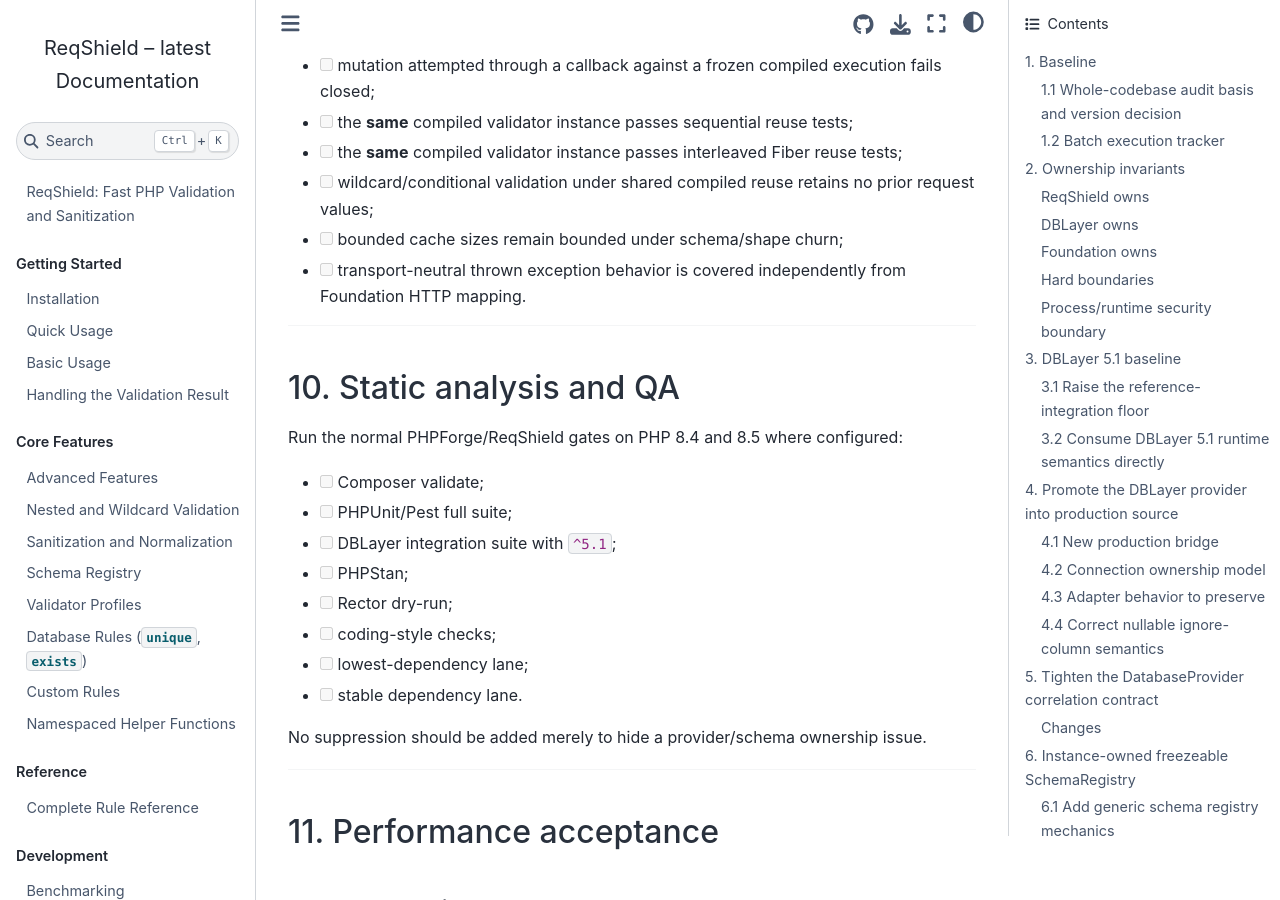
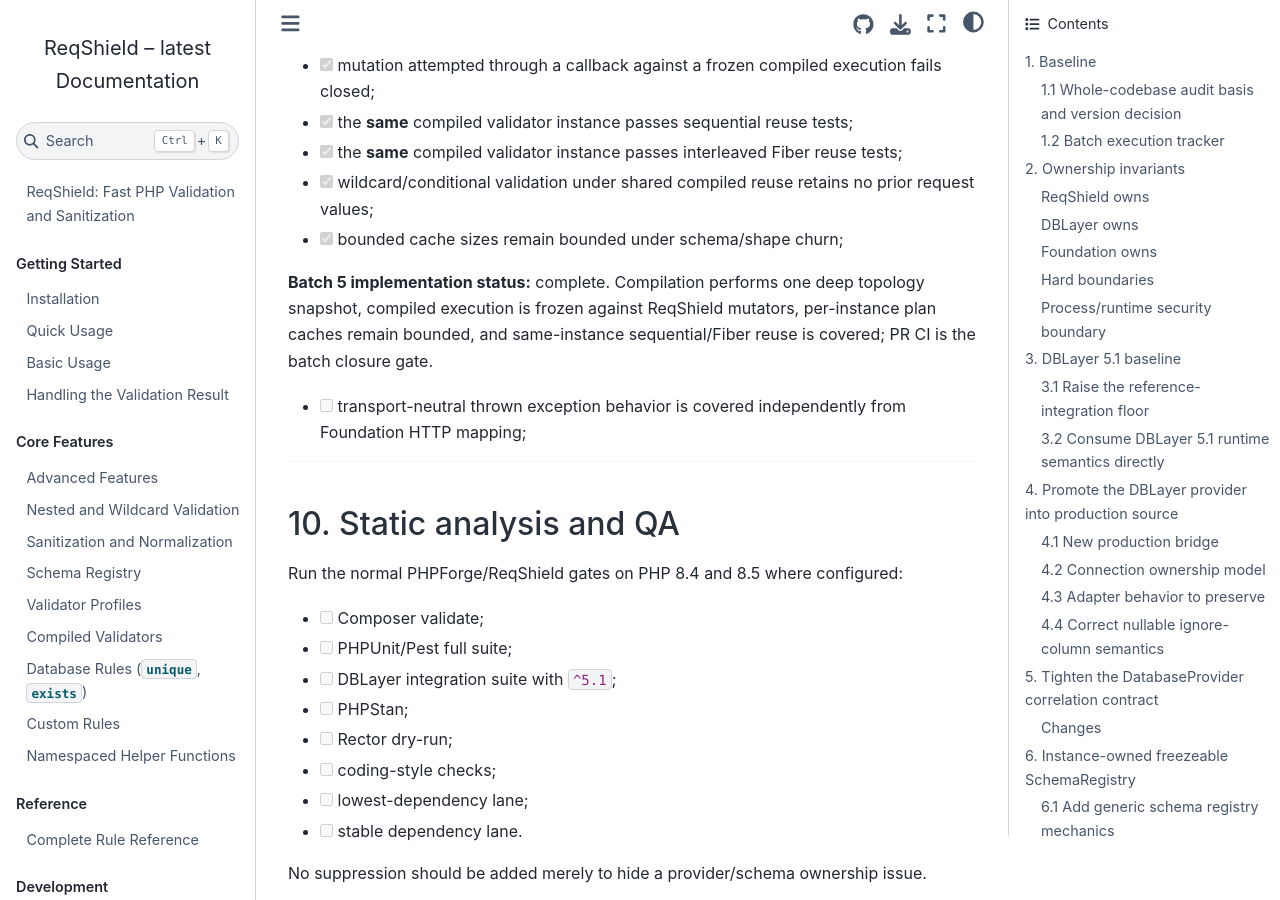
Before and after one commit to infocyph/ReqShield, a Sphinx documentation site: the page built from docs/plans/reqshield-3.2-foundation-26.7-development-plan.md, in a window 1280 px wide and 900 px high, scrolled down 18845 px. Built offline with Sphinx 7.4.7 and the Sphinx Book theme 1.1.4, drawn with Linux system fonts in a browser that asks for light colours; some of the changed text lies outside the part shown.

Commit message:
feat: freeze compiled validator runtime

```diff
--- a/docs/index.rst
+++ b/docs/index.rst
@@ -53,6 +53,7 @@
    sanitization
    schema-registry
    validator-profiles
+   compiled-validators
    database-rules
    custom-rules
    helper-functions
--- a/docs/plans/reqshield-3.2-foundation-26.7-development-plan.md
+++ b/docs/plans/reqshield-3.2-foundation-26.7-development-plan.md
@@ -46,8 +46,8 @@
 | 2 | Production native DBLayer 5.1 provider + resolver lifetime + DB regression matrix | **complete — PR run #48 green** |
 | 3 | Instance-owned freezeable `SchemaRegistry` + static-fragment compatibility boundary | **complete — PR run #48 green** |
 | 4 | Immutable `ValidatorProfile` + Foundation profile-parity semantics | **complete — PR run #53 green** |
-| 5 | Frozen/reentrant `CompiledValidator` + cache/state isolation | **next** |
-| 6 | Transport-neutral exception cleanup + Pathwise 4.1 / Runwire trust-boundary closure | open |
+| 5 | Frozen/reentrant `CompiledValidator` + cache/state isolation | **implementation complete / QA pending** |
+| 6 | Transport-neutral exception cleanup + Pathwise 4.1 / Runwire trust-boundary closure | **next** |
 | 7 | Documentation + benchmarks + PHP 8.4/8.5 stable/lowest QA + ReqShield 3.2 release gate | open |
 | 8 | Foundation 26.7 migration: consume 3.2 and delete duplicate DB/schema/profile mechanics | open |
 
@@ -385,13 +385,13 @@
 
 ReqShield 3.2 should preserve mutable builder-style `Validator` APIs for compatibility while making compiled execution explicit and safe:
 
-- [ ] `Validator::compile()` / `Validator::compile(...)` must produce an independent frozen execution snapshot rather than a thin closure over mutable configuration;
-- [ ] do not rely on a shallow clone unless every nested mutable object has been audited;
-- [ ] frozen execution rejects topology/configuration mutation through callbacks or retained references with a dedicated exception;
-- [ ] the same compiled validator instance must be safely reusable sequentially and by interleaved Fibers;
-- [ ] callbacks may observe validation context, but cannot mutate frozen validator topology while an execution is in progress;
-- [ ] caller-owned mutable state captured by a callback remains the caller's responsibility and must be documented separately from ReqShield isolation;
-- [ ] database-provider resolution stays lazy and execution-scoped under compiled reuse.
+- [X] `Validator::compile()` / `Validator::compile(...)` must produce an independent frozen execution snapshot rather than a thin closure over mutable configuration;
+- [X] do not rely on a shallow clone unless every nested mutable object has been audited;
+- [X] frozen execution rejects topology/configuration mutation through callbacks or retained references with a dedicated exception;
+- [X] the same compiled validator instance must be safely reusable sequentially and by interleaved Fibers;
+- [X] callbacks may observe validation context, but cannot mutate frozen validator topology while an execution is in progress;
+- [X] caller-owned mutable state captured by a callback remains the caller's responsibility and must be documented separately from ReqShield isolation;
+- [X] database-provider resolution stays lazy and execution-scoped under compiled reuse.
 
 ### 7.2 Mutable-validator audit
 
@@ -399,24 +399,24 @@
 
 Audit and test:
 
-- [ ] `when()` / conditional rules;
-- [ ] callbacks and after-validation callbacks;
-- [ ] locale/message/alias changes;
-- [ ] sanitizers/casts;
-- [ ] unknown-field policy;
-- [ ] wildcard schema cache;
-- [ ] validation-plan cache;
-- [ ] database provider attachment;
-- [ ] compiled-validator behavior.
+- [X] `when()` / conditional rules;
+- [X] callbacks and after-validation callbacks;
+- [X] locale/message/alias changes;
+- [X] sanitizers/casts;
+- [X] unknown-field policy;
+- [X] wildcard schema cache;
+- [X] validation-plan cache;
+- [X] database provider attachment;
+- [X] compiled-validator behavior.
 
 Required guarantees:
 
-- [ ] one validation call does not retain input values into the next call;
-- [ ] wildcard/nested expansion caches contain only schema/plan information, never request data;
-- [ ] validation callbacks cannot mutate frozen shared schema topology;
-- [ ] non-DB validation executes with zero DB resolution/I/O;
-- [ ] a lazy DB connection resolver is not invoked unless a DB rule actually reaches batched execution;
-- [ ] interleaved Fiber validations using distinct provider/resolver state do not cross-contaminate.
+- [X] one validation call does not retain input values into the next call;
+- [X] wildcard/nested expansion caches contain only schema/plan information, never request data;
+- [X] validation callbacks cannot mutate frozen shared schema topology;
+- [X] non-DB validation executes with zero DB resolution/I/O;
+- [X] a lazy DB connection resolver is not invoked unless a DB rule actually reaches batched execution;
+- [X] interleaved Fiber validations using distinct provider/resolver state do not cross-contaminate.
 
 ### 7.3 Cache/state classification
 
@@ -429,11 +429,11 @@
 
 Requirements:
 
-- [ ] bounded caches must remain bounded under adversarial schema/shape churn;
-- [ ] wildcard cache keys may use request shape but must never retain scalar request values or object payloads;
-- [ ] process caches must not become hidden application schema-registration stores;
-- [ ] static fragment registration remains classified separately as mutable global topology, not as a harmless cache;
-- [ ] cache/LRU mutation during Fiber interleaving must not alter validation correctness.
+- [X] bounded caches must remain bounded under adversarial schema/shape churn;
+- [X] wildcard cache keys may use request shape but must never retain scalar request values or object payloads;
+- [X] process caches must not become hidden application schema-registration stores;
+- [X] static fragment registration remains classified separately as mutable global topology, not as a harmless cache;
+- [X] cache/LRU mutation during Fiber interleaving must not alter validation correctness.
 
 A shared compiled validator is expected to be safely reusable under these constraints; do not hide ownership/state resets in Foundation.
 
@@ -519,9 +519,9 @@
 
 ### 9.3 Runtime tests
 
-- [ ] repeated validation using the same safe validator/compiled-validator path;
-- [ ] sequential isolation;
-- [ ] interleaved Fiber isolation;
+- [X] repeated validation using the same safe validator/compiled-validator path;
+- [X] sequential isolation;
+- [X] interleaved Fiber isolation;
 - [ ] large wildcard input under configured limits;
 - [ ] bounds failures occur before expensive DB work where applicable.
 
@@ -544,14 +544,17 @@
 
 **Batch 4 status:** COMPLETE — `ValidatorProfile` is sparse and immutable, Foundation-compatible merge/normalization semantics are covered, application remains DB-cold, and PR run #53 is green across QA/analysis/stable/lowest/benchmarks.
 
-- [ ] compiling creates a snapshot independent from later mutation of the source builder;
-- [ ] post-compile mutation of the source `Validator` cannot alter the compiled validator;
-- [ ] mutation attempted through a callback against a frozen compiled execution fails closed;
-- [ ] the **same** compiled validator instance passes sequential reuse tests;
-- [ ] the **same** compiled validator instance passes interleaved Fiber reuse tests;
-- [ ] wildcard/conditional validation under shared compiled reuse retains no prior request values;
-- [ ] bounded cache sizes remain bounded under schema/shape churn;
-- [ ] transport-neutral thrown exception behavior is covered independently from Foundation HTTP mapping.
+- [X] compiling creates a snapshot independent from later mutation of the source builder;
+- [X] post-compile mutation of the source `Validator` cannot alter the compiled validator;
+- [X] mutation attempted through a callback against a frozen compiled execution fails closed;
+- [X] the **same** compiled validator instance passes sequential reuse tests;
+- [X] the **same** compiled validator instance passes interleaved Fiber reuse tests;
+- [X] wildcard/conditional validation under shared compiled reuse retains no prior request values;
+- [X] bounded cache sizes remain bounded under schema/shape churn;
+
+**Batch 5 implementation status:** complete. Compilation performs one deep topology snapshot, compiled execution is frozen against ReqShield mutators, per-instance plan caches remain bounded, and same-instance sequential/Fiber reuse is covered; PR CI is the batch closure gate.
+
+- [ ] transport-neutral thrown exception behavior is covered independently from Foundation HTTP mapping;
 
 ---
 
@@ -626,7 +629,7 @@
 - [ ] `docs/database-rules.rst` with DBLayer 5.1 bridge usage and connection-resolver lifetime guidance;
 - [ ] schema documentation with instance-owned registry/freeze pattern;
 - [X] validation-profile documentation with canonical option meanings, immutable overlay semantics and a framework-neutral example;
-- [ ] compiled-validator documentation that distinguishes mutable configuration/build phase from frozen reusable execution phase;
+- [X] compiled-validator documentation that distinguishes mutable configuration/build phase from frozen reusable execution phase;
 - [ ] persistent-runtime guidance warning against process-global mutable schema registration;
 - [ ] document that validation is not a process/PHP sandbox and dangerous-function-name filtering is intentionally out of scope;
 - [ ] document that ReqShield exceptions are transport-neutral and HTTP status selection belongs to the application/framework;
@@ -764,8 +767,8 @@
 2. **Batch 2 — COMPLETE:** native DBLayer 5.1 bridge and production regression matrix are green in PR run #48.
 3. **Batch 3 — COMPLETE:** instance-owned frozen `SchemaRegistry`, rule snapshot isolation and persistent/Fiber coverage are green in PR run #48.
 4. **Batch 4 — COMPLETE:** immutable sparse `ValidatorProfile`, Foundation-compatible normalization/overlay semantics, DTO/messages/limits/DB-cold tests and documentation are green in PR run #53.
-5. **Batch 5:** rework `CompiledValidator` into a frozen execution snapshot; close same-instance sequential/Fiber reentrancy; classify/audit bounded caches.
-6. **Batch 6:** remove automatic HTTP-422 exception-code ownership and lock/document the Pathwise 4.1 + Runwire trust boundaries with drift-prevention tests.
+5. **Batch 5 — implementation complete / QA pending:** `CompiledValidator` now snapshots once, freezes topology, blocks callback mutation, resets request-shape caches on snapshot creation, and covers sequential/Fiber/bounded-cache reuse; PR CI is the closure gate.
+6. **Batch 6 — next:** remove automatic HTTP-422 exception-code ownership and lock/document the Pathwise 4.1 + Runwire trust boundaries with drift-prevention tests.
 7. **Batch 7:** complete docs/benchmarks, run PHP 8.4/8.5 stable + lowest QA/static-analysis gates, and close the ReqShield 3.2 release gate.
 8. **Batch 8:** return to Foundation 26.7, consume ReqShield 3.2, remove duplicate DB provider/schema/profile mechanics, run Foundation acceptance/performance gates, and update the Foundation tracker/benchmark naming only after the dependency is consumable.
 
```
Also changed, not shown: other parts of docs/plans/reqshield-3.2-foundation-26.7-development-plan.md (+1 -1 lines), docs/compiled-validators.rst (added, +61 -0 lines), 4 other files.
